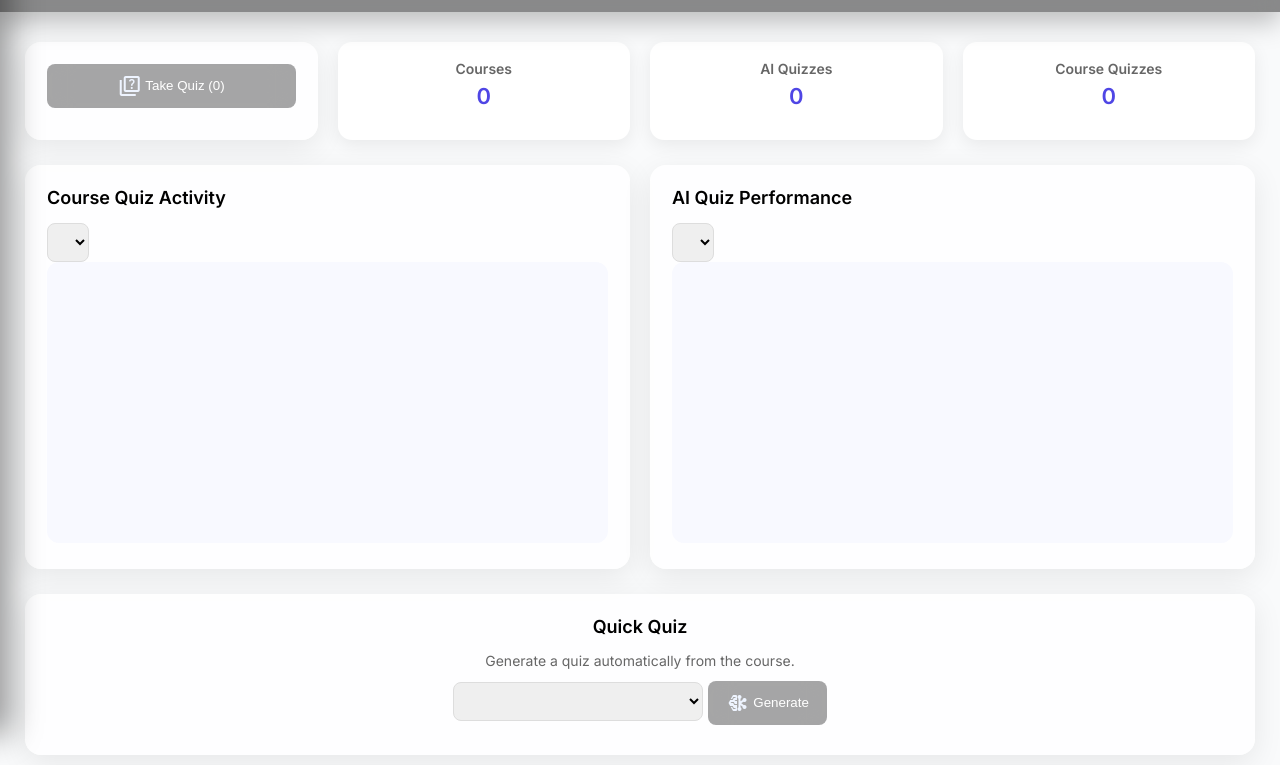
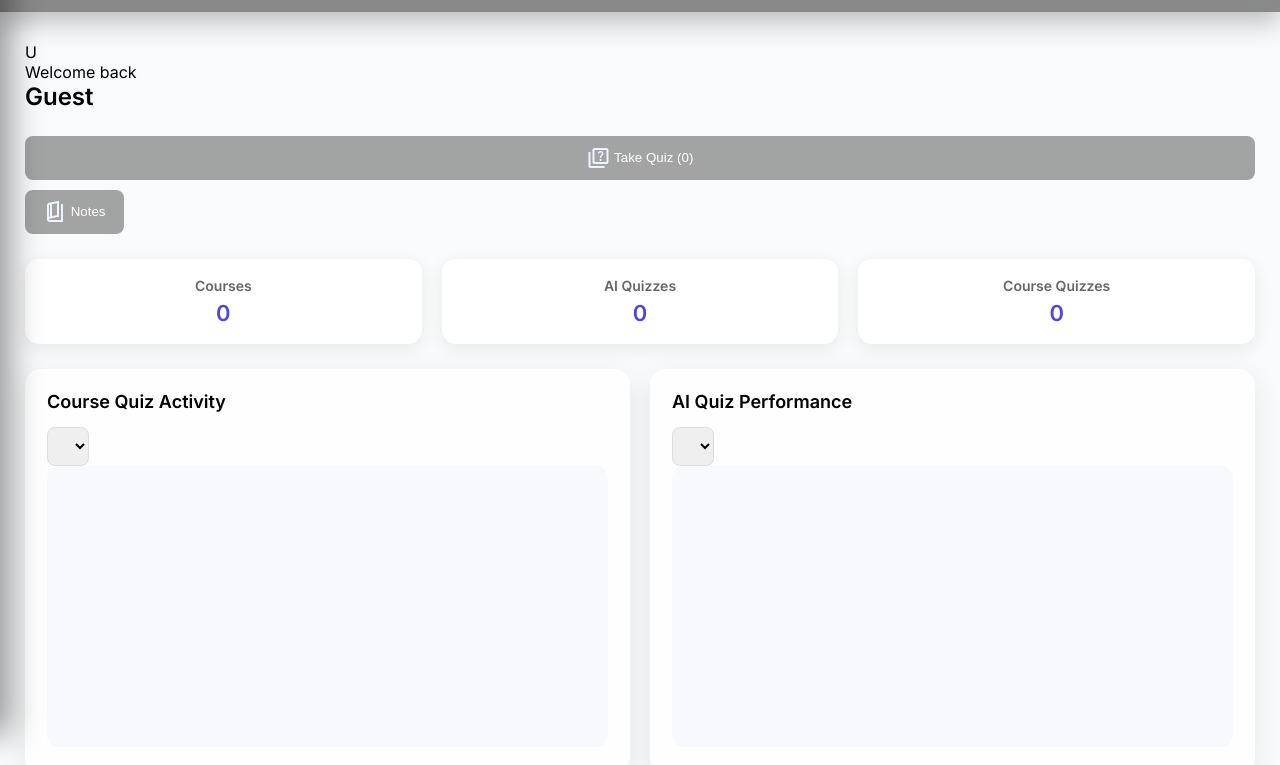
Before and after one commit to Lumthrong/smart-tutoring-system, a website with bundled scripts: page public/dashboard.html in a window 1280 px wide. Shown: the part 66-831 px from the top of the page. Built offline with nearby package versions, Linux system fonts and the light colour scheme; no server answers.

Commit message:
Add files via upload

```diff
--- a/public/dashboard.html
+++ b/public/dashboard.html
@@ -113,18 +113,40 @@ contract_edit
   <!-- ================= MAIN DASHBOARD ================= -->
 
   <section class="dashboard">
+      <!-- USER HEADER ABOVE TABS -->
+<div class="dashboard-user">
+  <div class="dash-user-card">
 
-    <!-- ===== STATS ===== -->
+    <div class="dash-avatar">
+  <img id="dashProfileImg" src="" alt="avatar" style="display:none;">
+  <span id="dashAvatarLetter">U</span>
+</div>
 
-    <div class="stats-grid">
-      <div class="card">
+    <div class="dash-user-text">
+      <p class="greeting">Welcome back </p>
+      <h2 id="dashboardUserName">Guest</h2>
+    </div>
+
+  </div>
+</div>
+      <div class="Tabs">
         <button id="globalQuizBtn" class="dashbtn">
           <span class="material-symbols-outlined">quiz</span>
           Take Quiz (<span id="quizAvailableCount">0</span>)
         </button>
 
+        <button id="globalNotesBtn" class="dashbtn">
+          <span class="material-symbols-outlined">
+            book_5
+          </span> Notes
+        </button>
+
         <div id="quizListPanel" class="hidden"></div>
+
       </div>
+    <!-- ===== STATS ===== -->
+
+    <div class="stats-grid">
 
       <div class="stat-card">
         <h4>Courses</h4>
@@ -181,7 +203,7 @@ contract_edit
       <button onclick="startTest()" class="dashbtn">
         <span class="material-symbols-outlined">
           network_intel_node
-</span>  Generate
+        </span> Generate
       </button>
 
     </div>
```
Lines whose indentation alone changed are shown as unchanged.
